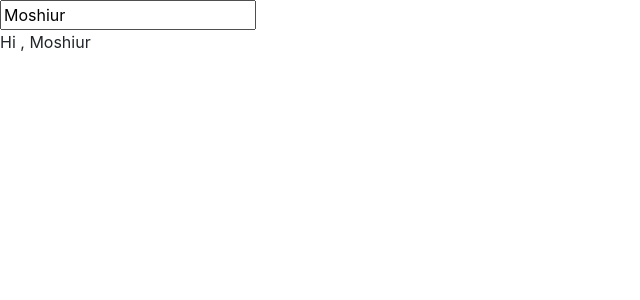
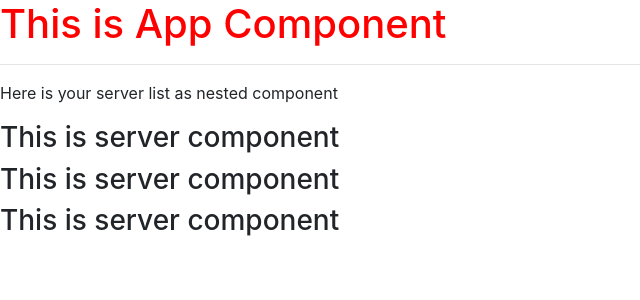
Before and after one commit to moshiurse/angular-practice, an Angular app: page / in a window 1280 px wide. Shown: the top 300 px of the page, without its empty margins (0-640 px from the left). Built offline with nearby package versions, Linux system fonts and the light colour scheme.

Commit message:
Created Component & nested component & styling

```diff
--- a/src/app/app.component.css
+++ b/src/app/app.component.css
@@ -0,0 +1,3 @@
+h1{
+    color: blueviolet;
+}
--- a/src/app/app.component.html
+++ b/src/app/app.component.html
@@ -1,3 +1,10 @@
-<input type="text" [(ngModel)]="name" />
-<br>
-Hi , {{name}}
+<h1>This is App Component</h1>
+
+<hr>
+<!-- as tag -->
+<!-- <app-servers></app-servers>  -->
+<!-- as attribute -->
+<!-- <div app-servers></div> -->
+
+<!-- as class -->
+<div class="app-servers"></div>
--- a/src/app/app.component.ts
+++ b/src/app/app.component.ts
@@ -3,8 +3,13 @@ import { Component } from '@angular/core';
 @Component({
   selector: 'app-root',
   templateUrl: './app.component.html',
-  styleUrls: ['./app.component.css']
+  // styleUrls: ['./app.component.css']
+  styles: [`
+  h1{
+    color: red;
+  }
+  `]
 })
 export class AppComponent {
-  name = 'Moshiur';
+
 }
--- a/src/app/app.module.ts
+++ b/src/app/app.module.ts
@@ -3,10 +3,14 @@ import { NgModule } from '@angular/core';
 import { FormsModule } from '@angular/forms';
 
 import { AppComponent } from './app.component';
+import { ServerComponent } from './server/server.component';
+import { ServersComponent } from './servers/servers.component';
 
 @NgModule({
   declarations: [
-    AppComponent
+    AppComponent,
+    ServerComponent,
+    ServersComponent
   ],
   imports: [
     BrowserModule,
--- /dev/null
+++ b/src/app/server/server.component.html
@@ -0,0 +1 @@
+<h3>This is server component</h3>
--- /dev/null
+++ b/src/app/servers/servers.component.html
@@ -0,0 +1,4 @@
+<p>Here is your server list as nested component</p>
+<app-server></app-server>
+<app-server></app-server>
+<app-server></app-server>
--- /dev/null
+++ b/src/app/servers/servers.component.ts
@@ -0,0 +1,18 @@
+import { Component, OnInit } from '@angular/core';
+
+@Component({
+  // selector: 'app-servers', //one way
+  // selector: '[app-servers]', //another way as attribute
+  selector: '.app-servers', // selector as class
+  // template: '<app-server></app-server><app-server></app-server><app-server></app-server>',
+  templateUrl: './servers.component.html',
+  styleUrls: ['./servers.component.css']
+})
+export class ServersComponent implements OnInit {
+
+  constructor() { }
+
+  ngOnInit(): void {
+  }
+
+}
```
Also changed, not shown: src/app/server/server.component.ts (added, +9 -0 lines), src/app/servers/servers.component.css (added).
